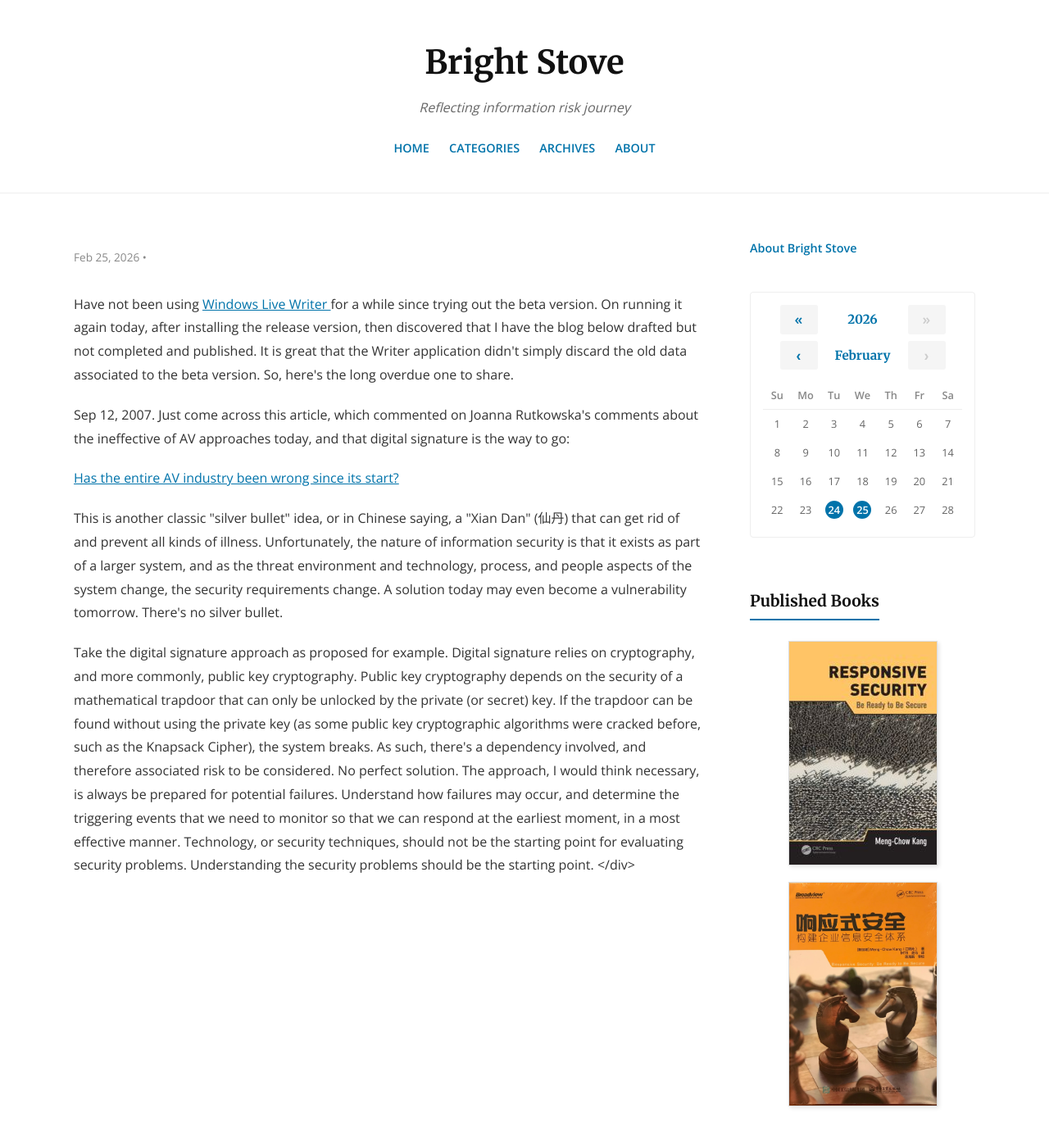
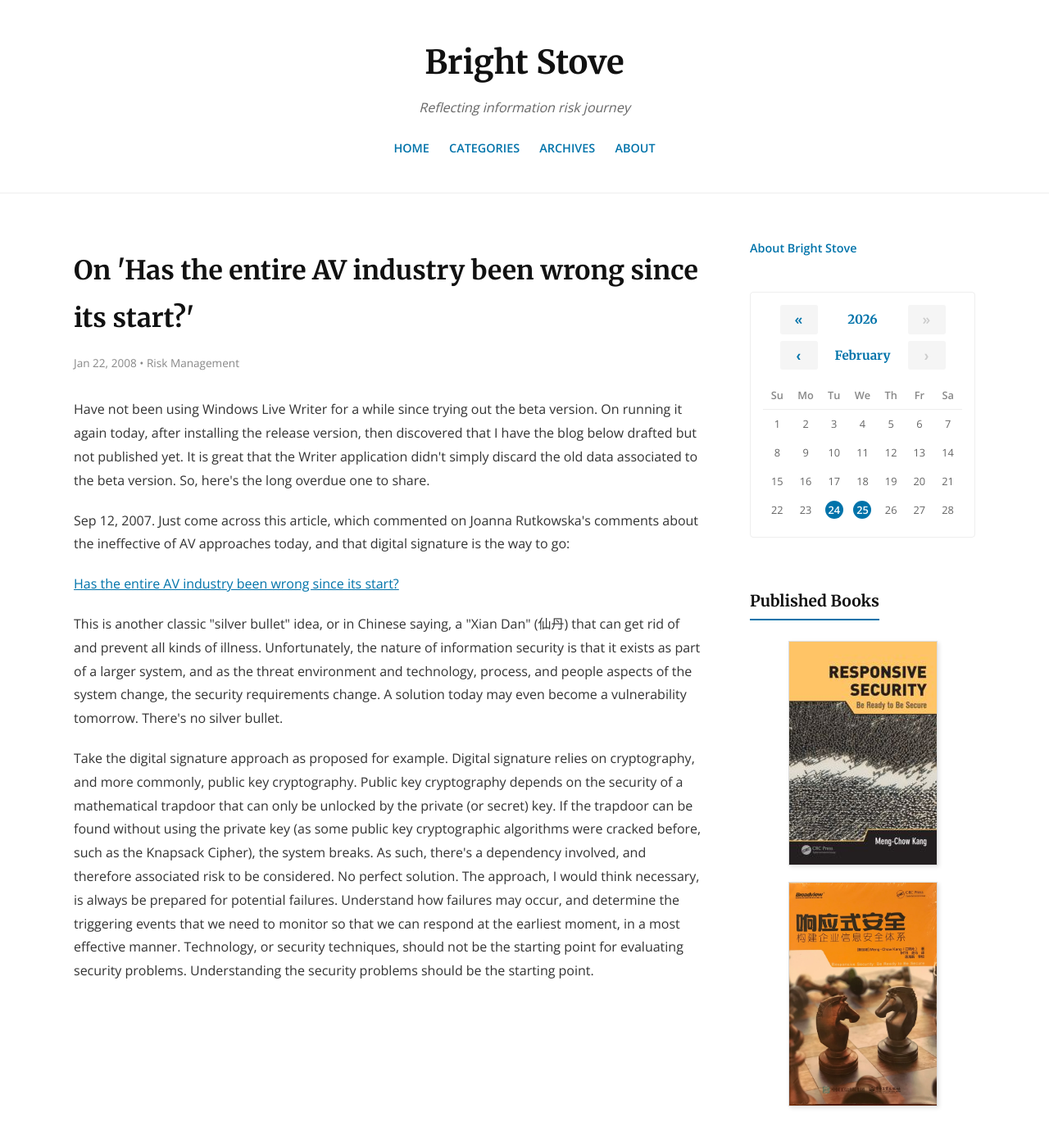
Before and after one commit to bstovej/brightstove, a Jekyll site: the page built from _posts/2008-01-21-on-has-the-entire-av-industry-been-wrong-since-its-start.md, in a window 1280 px wide and 1400 px high. Shown: the top 1391 px of the window at 82% size. Built offline with Jekyll 4.4.1, drawn with Linux system fonts in a browser that asks for light colours; some of the changed text lies outside the part shown.

```diff
--- a/_posts/2008-01-21-on-has-the-entire-av-industry-been-wrong-since-its-start.md
+++ b/_posts/2008-01-21-on-has-the-entire-av-industry-been-wrong-since-its-start.md
@@ -1,12 +1,13 @@
 ---
 layout: post
-title: "On "Has the entire AV industry been wrong since its start?""
+title: "On 'Has the entire AV industry been wrong since its start?'"
 date: 2008-01-21 16:41:30
 categories: [Risk Management]
+id: "msgcns!9091E2A0F1B7D523!635"
+class: "bvMsg"
 ---
-
-<div id="msgcns!9091E2A0F1B7D523!635" class="bvMsg"><p>Have not been using <a href="http://gallery.live.com/" target="_blank">Windows Live Writer </a>for a while since trying out the beta version. On running it again today, after installing the release version, then discovered that I have the blog below drafted but not completed and published. It is great that the Writer application didn't simply discard the old data associated to the beta version. So, here's the long overdue one to share.
+<p>Have not been using Windows Live Writer for a while since trying out the beta version. On running it again today, after installing the release version, then discovered that I have the blog below drafted but not published yet. It is great that the Writer application didn't simply discard the old data associated to the beta version. So, here's the long overdue one to share.
 <p>Sep 12, 2007. Just come across this article, which commented on Joanna Rutkowska's comments about the ineffective of AV approaches today, and that digital signature is the way to go:
 <p><a href="http://www.prevx.com/blog/60/Has-the-entire-AV-industry-been-wrong-since-its-start.html">Has the entire AV industry been wrong since its start?</a>
 <p>This is another classic &quot;silver bullet&quot; idea, or in Chinese saying, a &quot;Xian Dan&quot; (仙丹) that can get rid of and prevent all kinds of illness. Unfortunately, the nature of information security is that it exists as part of a larger system, and as the threat environment and technology, process, and people aspects of the system change, the security requirements change. A solution today may even become a vulnerability tomorrow. There's no silver bullet.
-<p>Take the digital signature approach as proposed for example. Digital signature relies on cryptography, and more commonly, public key cryptography. Public key cryptography depends on the security of a mathematical trapdoor that can only be unlocked by the private (or secret) key. If the trapdoor can be found without using the private key (as some public key cryptographic algorithms were cracked before, such as the Knapsack Cipher), the system breaks. As such, there's a dependency involved, and therefore associated risk to be considered. No perfect solution. The approach, I would think necessary, is always be prepared for potential failures. Understand how failures may occur, and determine the triggering events that we need to monitor so that we can respond at the earliest moment, in a most effective manner. Technology, or security techniques, should not be the starting point for evaluating security problems. Understanding the security problems should be the starting point. </div>
+<p>Take the digital signature approach as proposed for example. Digital signature relies on cryptography, and more commonly, public key cryptography. Public key cryptography depends on the security of a mathematical trapdoor that can only be unlocked by the private (or secret) key. If the trapdoor can be found without using the private key (as some public key cryptographic algorithms were cracked before, such as the Knapsack Cipher), the system breaks. As such, there's a dependency involved, and therefore associated risk to be considered. No perfect solution. The approach, I would think necessary, is always be prepared for potential failures. Understand how failures may occur, and determine the triggering events that we need to monitor so that we can respond at the earliest moment, in a most effective manner. Technology, or security techniques, should not be the starting point for evaluating security problems. Understanding the security problems should be the starting point.
```
